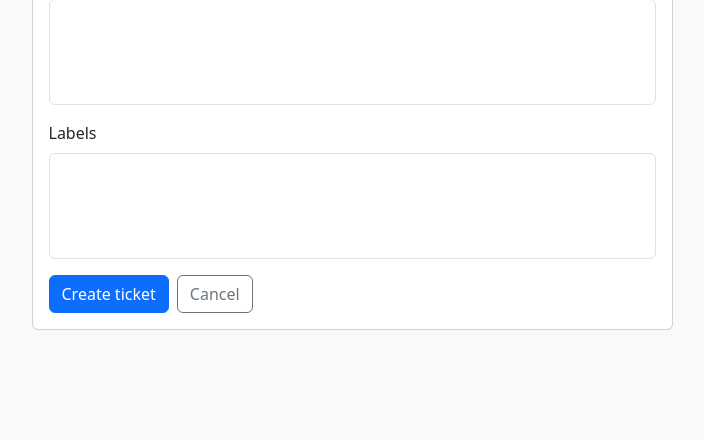
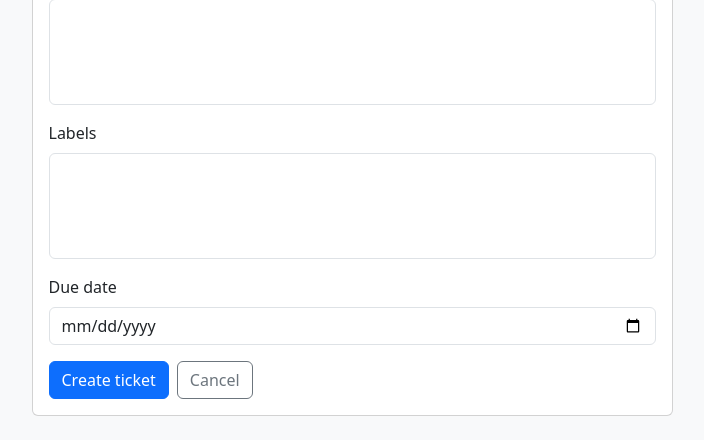
Before and after one commit to mrommel/SmartTracking, a Django app: page /tracking/tickets/new/ in a window 1280 px wide. Shown: the part 940-1380 px from the top of the page, without its empty margins (288-992 px from the left). Before the commit the page ends 1270 px from the top, so only its background shows below. Run offline with Django 5.2, Linux system fonts and the light colour scheme; the visitor is signed in with stand-in values (Sample User, id 1); data comes from the database, SQL or seed files in the repository; data that the repository does not hold is empty; some libraries are stand-ins or nearby versions.

Commit message:
add due date to tickets

```diff
--- a/tracking/admin.py
+++ b/tracking/admin.py
@@ -20,7 +20,7 @@ class TicketRelationInline(admin.TabularInline):
 
 @admin.register(Ticket)
 class TicketAdmin(admin.ModelAdmin):
-	list_display = ("title", "project", "type", "state", "estimation", "priority", "assignee", "created_at")
+	list_display = ("title", "project", "type", "state", "estimation", "priority", "assignee", "due_date", "created_at")
 	list_filter = ("project", "type", "state", "priority")
 	search_fields = ("title", "description")
 	autocomplete_fields = ("project", "reporter", "assignee", "parent_epic")
--- a/tracking/forms.py
+++ b/tracking/forms.py
@@ -38,9 +38,11 @@ class TicketForm(forms.ModelForm):
 			"parent_epic",
 			"components",
 			"labels",
+			"due_date",
 		]
 		widgets = {
 			"description": forms.Textarea(attrs={"rows": 4}),
+			"due_date": forms.DateInput(attrs={"type": "date"}),
 			"components": forms.SelectMultiple(attrs={"class": "form-select"}),
 			"labels": forms.SelectMultiple(attrs={"class": "form-select"}),
 			"parent_epic": forms.Select(attrs={"class": "form-select"}),
--- a/tracking/models.py
+++ b/tracking/models.py
@@ -225,6 +225,7 @@ class Ticket(models.Model):
 		related_name="tickets",
 		verbose_name=_("labels"),
 	)
+	due_date = models.DateField(_("due date"), null=True, blank=True)
 	relation_tickets = models.ManyToManyField(
 		"self",
 		blank=True,
--- a/tracking/templates/tracking/ticket_list.html
+++ b/tracking/templates/tracking/ticket_list.html
@@ -79,6 +79,7 @@
 					<th style="width: 6rem">Estimation</th>
 					<th style="width: 7rem">Priority</th>
 					<th style="width: 10rem">Assignee</th>
+					<th style="width: 7rem">Due date</th>
 				</tr>
 			</thead>
 			<tbody>
@@ -91,9 +92,10 @@
 						<td>{{ ticket.estimation|default:"—" }}</td>
 						<td>{{ ticket.get_priority_display }}</td>
 						<td>{{ ticket.assignee|default:"—" }}</td>
+						<td>{{ ticket.due_date|default:"—" }}</td>
 					</tr>
 				{% empty %}
-					<tr><td colspan="7" class="text-muted">No tickets found.</td></tr>
+					<tr><td colspan="8" class="text-muted">No tickets found.</td></tr>
 				{% endfor %}
 			</tbody>
 		</table>
--- a/tracking/views.py
+++ b/tracking/views.py
@@ -2,6 +2,7 @@ from django.conf import settings
 from django.core.exceptions import ValidationError
 from django.http import HttpResponse
 from django.shortcuts import render
+from django.utils import timezone
 
 from django.contrib import messages
 from django.contrib.auth import get_user_model
@@ -50,6 +51,12 @@ def dashboard(request):
 
 	my_tickets = tickets.filter(assignee=request.user).count()
 	unassigned = tickets.filter(assignee__isnull=True).count()
+	today = timezone.localdate()
+	overdue = tickets.filter(
+		due_date__isnull=False,
+		due_date__lt=today,
+		state__in=[Ticket.State.OPEN, Ticket.State.IN_PROGRESS],
+	).count()
 
 	return render(request, "tracking/dashboard.html", {
 		"title": "Dashboard",
@@ -61,6 +68,7 @@ def dashboard(request):
 		"recent_tickets": recent_tickets,
 		"my_tickets": my_tickets,
 		"unassigned": unassigned,
+		"overdue_count": overdue,
 	})
 
 
@@ -200,9 +208,9 @@ def ticket_edit(request, pk):
 	if request.method == "POST":
 		form = TicketForm(request.POST)
 		if form.is_valid():
-			for field in ["title", "description", "type", "estimation", "priority", "assignee", "parent_epic"]:
+			for field in ["title", "description", "type", "estimation", "priority", "assignee", "parent_epic", "due_date"]:
 				setattr(ticket, field, form.cleaned_data[field])
-			ticket.save(update_fields=["title", "description", "type", "estimation", "priority", "assignee", "parent_epic", "updated_at"])
+			ticket.save(update_fields=["title", "description", "type", "estimation", "priority", "assignee", "parent_epic", "due_date", "updated_at"])
 			ticket.components.set(form.cleaned_data.get("components", []))
 			ticket.labels.set(form.cleaned_data.get("labels", []))
 			messages.success(request, "Ticket updated.")
```
Also changed, not shown: tracking/api.py (+7 -1 lines), tracking/templates/tracking/dashboard.html (+8 -0 lines), tracking/templates/tracking/ticket_detail.html (+7 -0 lines), tracking/migrations/0011_ticket_due_date.py (added).
